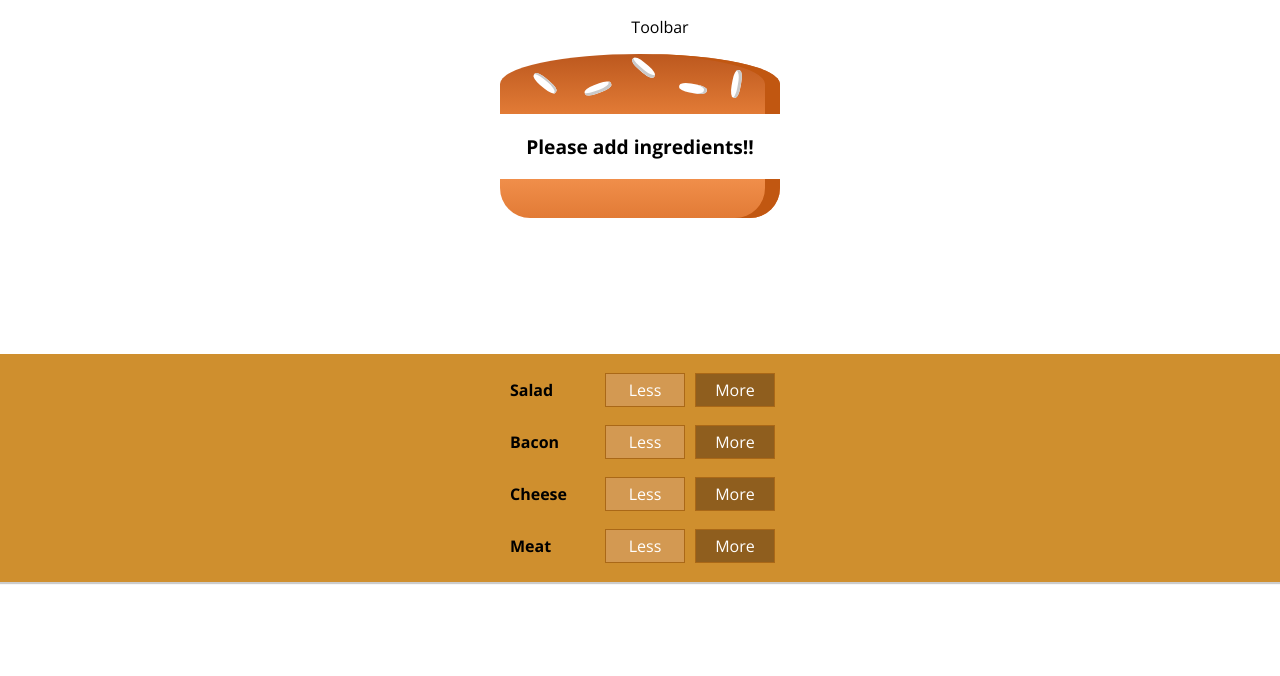
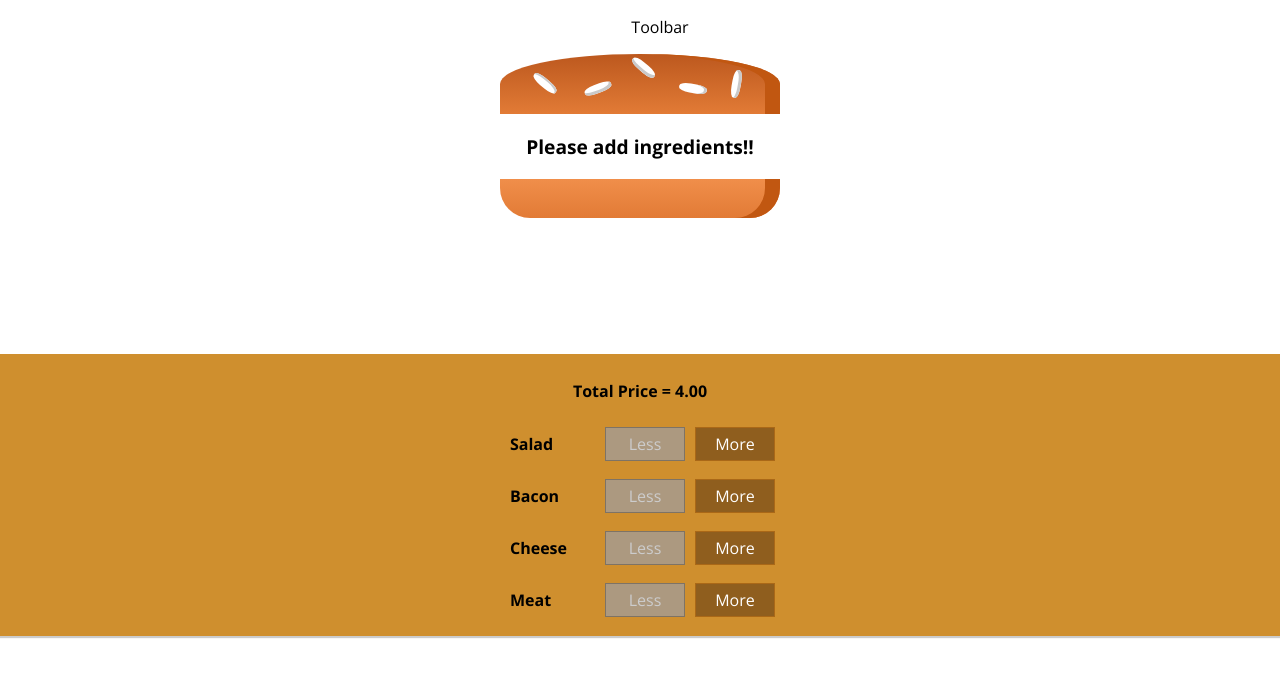
Before and after one commit to p-akash/burgerbuilderapp, a React (Create React App) app: page / in a window 1280 px wide. Shown: the top 676 px of the page. Built offline with nearby package versions, Linux system fonts and the light colour scheme.

Commit message:
total price

```diff
--- a/src/components/Burger/BuildControls/BuildControl/BuildControl.js
+++ b/src/components/Burger/BuildControls/BuildControl/BuildControl.js
@@ -4,7 +4,13 @@ const buildControl = props => {
   return (
     <div className={classes.BuildControl}>
       <div className={classes.Label}>{props.label}</div>
-      <button className={classes.Less}>Less</button>
+      <button
+        className={classes.Less}
+        onClick={props.remove}
+        disabled={props.disabled}
+      >
+        Less
+      </button>
       <button className={classes.More} onClick={props.added}>
         More
       </button>
--- a/src/components/Burger/BuildControls/Buildcontrols.js
+++ b/src/components/Burger/BuildControls/Buildcontrols.js
@@ -10,11 +10,16 @@ const controls = [
 const buildcontrols = props => {
   return (
     <div className={classes.BuildControls}>
+      <p>
+        <strong>Total Price = {props.totalPrice.toFixed(2)}</strong>
+      </p>
       {controls.map(ctrl => (
         <BuildControl
           key={ctrl.label}
           label={ctrl.label}
           added={() => props.addIngredients(ctrl.type)}
+          remove={() => props.removeIngredients(ctrl.type)}
+          disabled={props.disabled[ctrl.type]}
         />
       ))}
     </div>
--- a/src/container/BurgerBuilder/BurgerBuilder.js
+++ b/src/container/BurgerBuilder/BurgerBuilder.js
@@ -21,18 +21,42 @@ class BurgerBuilder extends Component {
     const updatedCount = this.state.ingredients[type] + 1;
     const updatedIngredients = { ...this.state.ingredients };
     updatedIngredients[type] = updatedCount;
-    const newTotalPrice = this.state.totalPrice + INGREDIENT_PRICES;
+    const newTotalPrice = this.state.totalPrice + INGREDIENT_PRICES[type];
     this.setState({
       ingredients: updatedIngredients,
       totalPrice: newTotalPrice
     });
   };
-
+  removeIngredientsHandler = type => {
+    const oldCount = this.state.ingredients[type];
+    if (oldCount === 0) {
+      return;
+    }
+    const updatedCount = oldCount - 1;
+    const updatedIngredients = { ...this.state.ingredients };
+    updatedIngredients[type] = updatedCount;
+    const newTotalPrice = this.state.totalPrice - INGREDIENT_PRICES[type];
+    this.setState({
+      ingredients: updatedIngredients,
+      totalPrice: newTotalPrice
+    });
+  };
   render() {
+    const disabledInfo = {
+      ...this.state.ingredients
+    };
+    for (let key in disabledInfo) {
+      disabledInfo[key] = disabledInfo[key] <= 0;
+    }
     return (
       <React.Fragment>
         <Burger ingredients={this.state.ingredients} />
-        <BuildControls addIngredients={this.addIngredientsHandler} />
+        <BuildControls
+          addIngredients={this.addIngredientsHandler}
+          removeIngredients={this.removeIngredientsHandler}
+          totalPrice={this.state.totalPrice}
+          disabled={disabledInfo}
+        />
       </React.Fragment>
     );
   }
```
